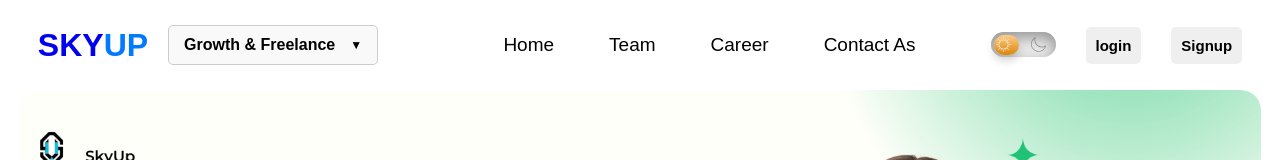
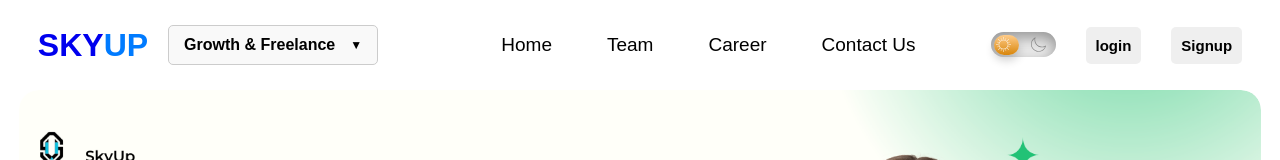
Before and after one commit to jathuRSHAN/SKYUP4, a React (Create React App) app: page / in a window 1280 px wide. Shown: the top 160 px of the page. Built offline with nearby package versions, Linux system fonts and the light colour scheme.

Commit message:
Update data.js

```diff
--- a/src/component/data.js
+++ b/src/component/data.js
@@ -11,8 +11,8 @@ export const menu = [{
     url: "./"
 },
 {
-    text: "Contact As",
-    url: "./"
+    text: "Contact Us",
+    url: "./contactus"
 },
 ]
 
```
